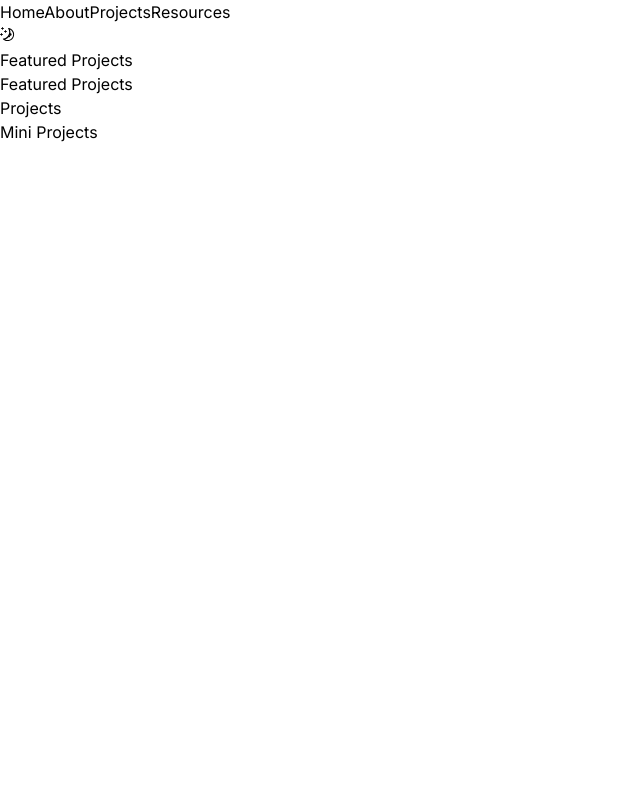
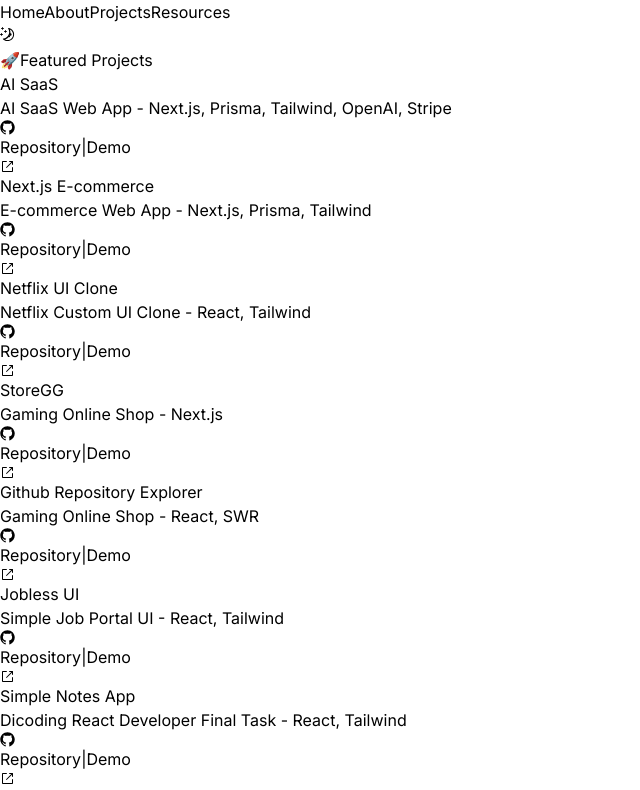
Before and after one commit to ketoprac/hafiedzmada, a Next.js app: page /projects in a window 1280 px wide. Shown: the top 790 px of the page, without its empty margins (0-640 px from the left). Built offline with nearby package versions, Linux system fonts and the light colour scheme.

Commit message:
feat: revamp navbar, add projects data

```diff
--- a/app/projects/page.tsx
+++ b/app/projects/page.tsx
@@ -1,26 +1,116 @@
 "use client";
-import { motion, AnimatePresence } from "framer-motion";
+import { ExternalLinkIcon, GitHubLogoIcon } from "@radix-ui/react-icons";
+import Link from "next/link";
+import { useEffect } from "react";
 
 const ProjectsPage = () => {
+  const projects = [
+    {
+      title: "AI SaaS",
+      description:
+        "AI SaaS Web App - Next.js, Prisma, Tailwind, OpenAI, Stripe",
+      demo: "https://ai-saas-ketoprac.vercel.app/",
+      repository: "https://github.com/ketoprac/ai-saas",
+    },
+    {
+      title: "Next.js E-commerce",
+      description: "E-commerce Web App - Next.js, Prisma, Tailwind",
+      demo: "#",
+      repository: "#",
+    },
+    {
+      title: "Netflix UI Clone",
+      description: "Netflix Custom UI Clone - React, Tailwind",
+      demo: "https://netflix-ui-clone-green.vercel.app/",
+      repository: "https://github.com/ketoprac/netflix-ui-clone",
+    },
+    {
+      title: "StoreGG",
+      description: "Gaming Online Shop - Next.js",
+      demo: "https://storegg-sample.vercel.app/",
+      repository: "https://github.com/ketoprac/storegg-sample",
+    },
+    {
+      title: "Github Repository Explorer",
+      description: "Gaming Online Shop - React, SWR",
+      demo: "https://frontend-test-sable.vercel.app/",
+      repository: "https://github.com/ketoprac/frontend-test",
+    },
+    {
+      title: "Jobless UI",
+      description: "Simple Job Portal UI - React, Tailwind",
+      demo: "https://jobless-ui.vercel.app/",
+      repository: "https://github.com/ketoprac/jobless-ui",
+    },
+    {
+      title: "Simple Notes App",
+      description: "Dicoding React Developer Final Task - React, Tailwind",
+      demo: "https://notes-app-ecru-five.vercel.app/",
+      repository: "https://github.com/ketoprac/notes-app",
+    },
+    {
+      title: "Simple Movie App",
+      description: "Simple Movie App - React, Omdb API",
+      demo: "https://react-movie-app-puce.vercel.app/",
+      repository: "https://github.com/ketoprac/react-movie-app/",
+    },
+    {
+      title: "BMI Calculator App",
+      description: "BMI Calculator - React",
+      demo: "https://react-bmi-calculator-beta.vercel.app/",
+      repository: "https://github.com/ketoprac/react-bmi-calculator",
+    },
+    {
+      title: "Shopping List App",
+      description: "Shopping List - React",
+      demo: "https://react-shopping-list.vercel.app/",
+      repository: "https://github.com/ketoprac/react-shopping-list",
+    },
+    {
+      title: "Emoji Finder",
+      description: "Emoji Finder - React",
+      demo: "https://react-emoji-finder.vercel.app/",
+      repository: "https://github.com/ketoprac/react-emoji-finder",
+    },
+  ];
+
+  useEffect(() => {
+    window.scrollTo(0, 0);
+  }, []);
+
   return (
-    <AnimatePresence>
-      <motion.div
-        initial={{ opacity: 0, y: "-100%" }}
-        animate={{ opacity: 1, y: 0 }}
-        exit={{ opacity: 0, y: "100%" }}
-        transition={{ duration: 0.5, delay: 0.1 }}
-        className="container mx-auto w-full md:w-8/12 lg:w-1/2 flex flex-col gap-y-2 mt-8 px-4"
-      >
-        <h1 className="font-semibold text-2xl lg:text-3xl mb-2">Featured Projects</h1>
-        <div>
-          <p>Featured Projects</p>
-        </div>
-        <h1 className="font-semibold text-2xl lg:text-3xl mb-2">Projects</h1>
-        <div>
-          <p>Mini Projects</p>
-        </div>
-      </motion.div>
-    </AnimatePresence>
+    <>
+      <h1 className="font-semibold text-2xl lg:text-3xl mb-2">
+      🚀Featured Projects
+      </h1>
+      <div>
+        {projects.map((project, index) => (
+          <div key={index} className="border p-4 dark:border-gray-600 mb-2 dark:hover:bg-gray-800 hover:bg-gray-200">
+            <h1 className="text-xl font-semibold">{project.title}</h1>
+            <p className="text-sm text-gray-500 dark:text-gray-300">{project.description}</p>
+            <div className="flex items-center mt-2 text-sm">
+              <Link
+                target="_blank"
+                href={project.repository}
+                className="flex items-center text-gray-500 dark:text-gray-200 hover:text-gray-700"
+              >
+                <GitHubLogoIcon className="w-4 h-4 mr-1" />
+                <span>Repository</span>
+              </Link>
+              <span className="mx-2">|</span>
+              <Link
+                target="_blank"
+                href={project.demo}
+                className="flex items-center text-gray-500 dark:text-gray-200 hover:text-gray-700"
+              >
+                <span className="mr-1">Demo</span>
+                <ExternalLinkIcon className="w-4 h-4" />
+              </Link>
+            </div>
+          </div>
+        ))}
+      </div>
+    </>
   );
 };
 
--- /dev/null
+++ b/app/template.tsx
@@ -0,0 +1,18 @@
+"use client"
+import { motion } from "framer-motion";
+
+const Template = ({ children }: { children: React.ReactNode }) => {
+  return (
+    <motion.div
+      initial={{ opacity: 0, y: "80%" }}
+      animate={{ opacity: 1, y: 0 }}
+      exit={{ opacity: 0, y: "100%" }}
+      transition={{ duration: 1, delay: 0.1 }}
+      className="container mx-auto w-full md:w-8/12 lg:w-1/2 flex flex-col gap-y-2 mt-8 px-4"
+    >
+      {children}
+    </motion.div>
+  );
+};
+
+export default Template;
--- a/components/navbar.tsx
+++ b/components/navbar.tsx
@@ -37,12 +37,12 @@
     exit={{ opacity: 0, y: -20 }}
     transition={{ duration: 0.3 }}
     className="flex items-center gap-x-4 px-16 pb-4 pt-8">
-      <nav className="flex shadow-md dark:border-gray-500 dark:border-2 px-8 py-2 rounded-2xl gap-x-3 text-sm font-medium">
+      <nav className="flex dark:border-gray-500 border px-8 py-2 gap-x-3 text-sm font-medium rounded">
         {navLink?.map((link, index) => (
           <Link
             href={`${"/" + link.url}`}
             key={index}
-            className={`${newPathname === link.url && "border-b border-gray-300 dark:border-gray-400"}`}
+            className={`${newPathname === link.url && "border-b dark:border-gray-400"}`}
           >
             {link.title}
           </Link>
@@ -50,8 +50,8 @@
       </nav>
       <motion.button
         onClick={() => (theme == "dark" ? setTheme("light") : setTheme("dark"))}
-        className="text-center shadow-md dark:shadow-none hover:bg-gray-200 dark:hover:bg-gray-600 transition-all duration-100 text-gray-800 dark:text-white p-2 rounded-full dark:border-2 dark:border-gray-500"
-        whileHover={{ scale: 1.1 }}
+        className="text-center hover:bg-gray-200 dark:hover:bg-gray-600 transition-all duration-100 text-gray-800 dark:text-white p-2 rounded-full border dark:border-gray-500"
+        whileHover={{ scale: 1.3 }}
         whileTap={{scale: 0.7}}
       >
         {theme === "dark" ? <SunIcon /> : <MoonIcon />}
```
Also changed, not shown: app/about/page.tsx (+19 -18 lines), app/page.tsx (+13 -28 lines), app/resources/page.tsx (+4 -12 lines).
